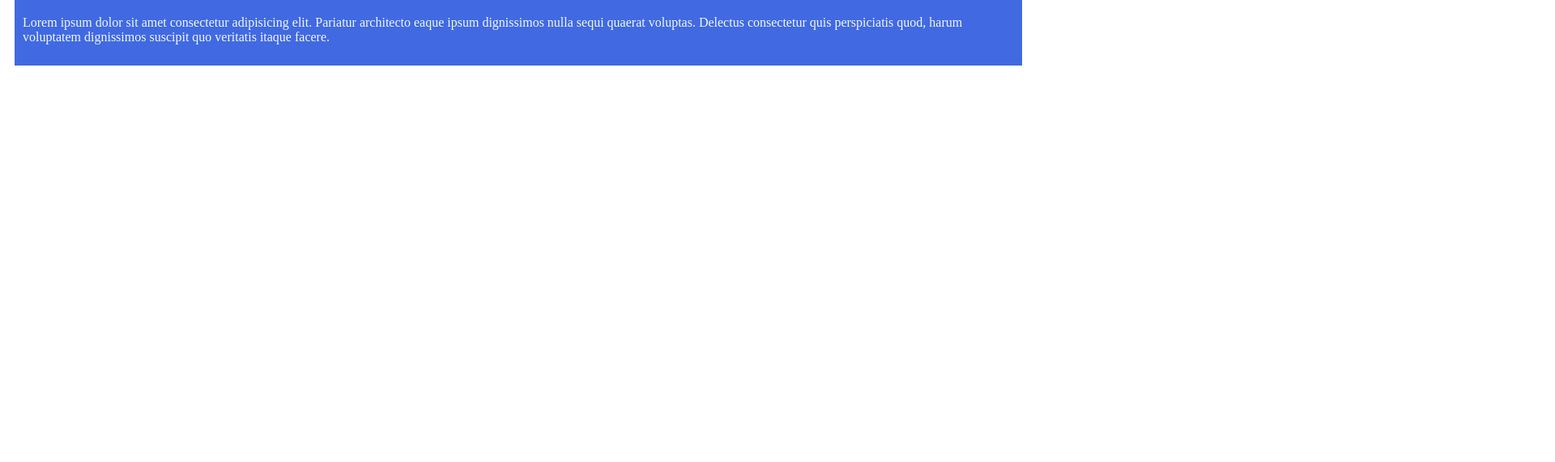
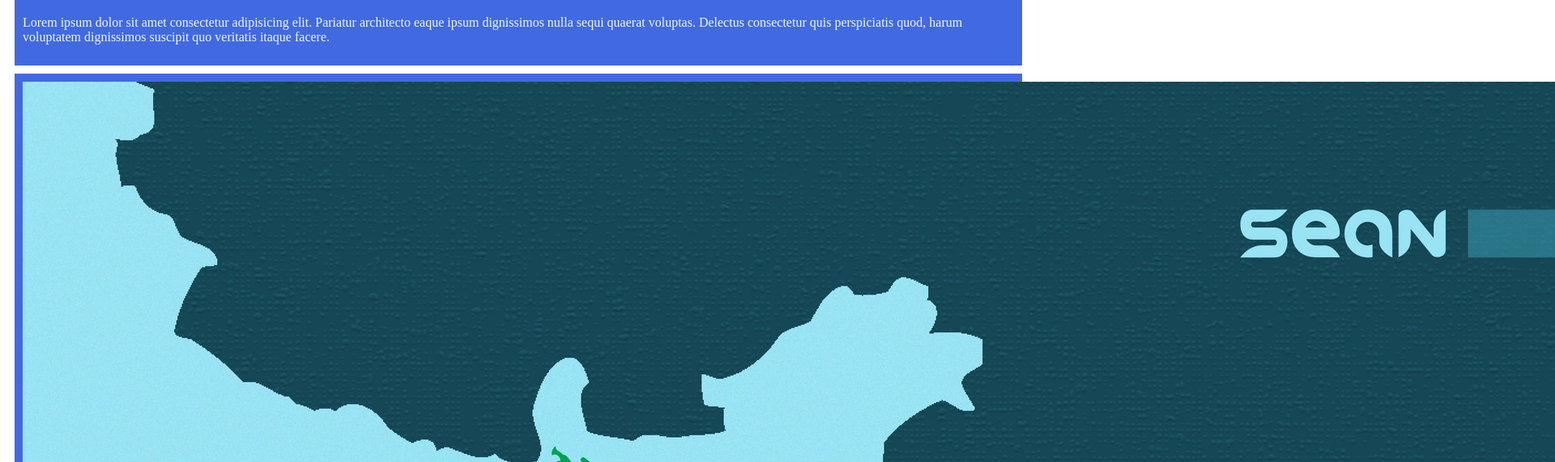
Before and after one commit to Rayat41/papa-baba, a plain HTML site: page index.html in a window 1280 px wide. Shown: the part 405-976 px from the top of the page at 81% size, 1920 px wide, since content can reach past the window. Before the commit the page ends 800 px from the top, so only its background shows below. Drawn offline with Linux system fonts and the light colour scheme.

Commit message:
my second push

```diff
--- a/index.html
+++ b/index.html
@@ -27,6 +27,9 @@
       quaerat voluptas. Delectus consectetur quis perspiciatis quod, harum voluptatem dignissimos suscipit quo veritatis
       itaque facere.</p>
   </div>
+  <div>
+    <img src="image/download (5).jpg" alt="">
+  </div>
 
 </body>
 
--- a/style/blog.css
+++ b/style/blog.css
@@ -7,3 +7,6 @@ div{
 p{
   color: aliceblue;
 }
+img{
+size: 100px;
+}
```
